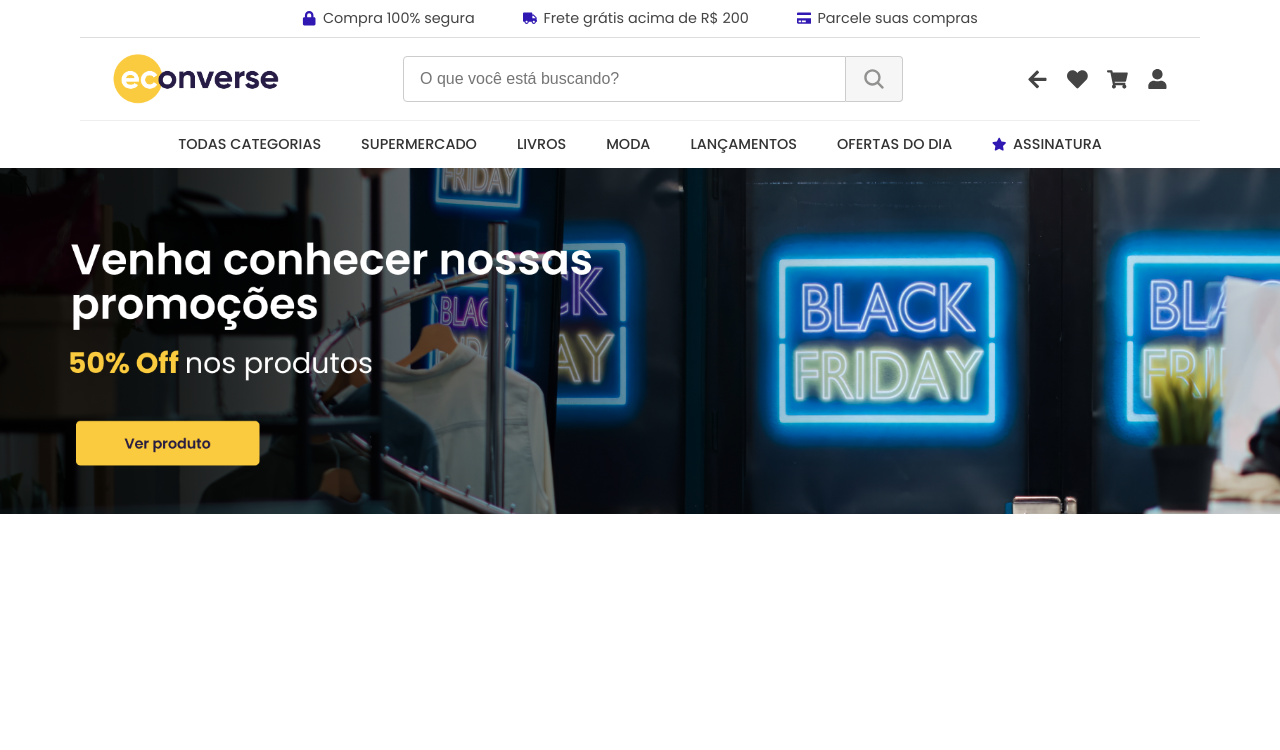
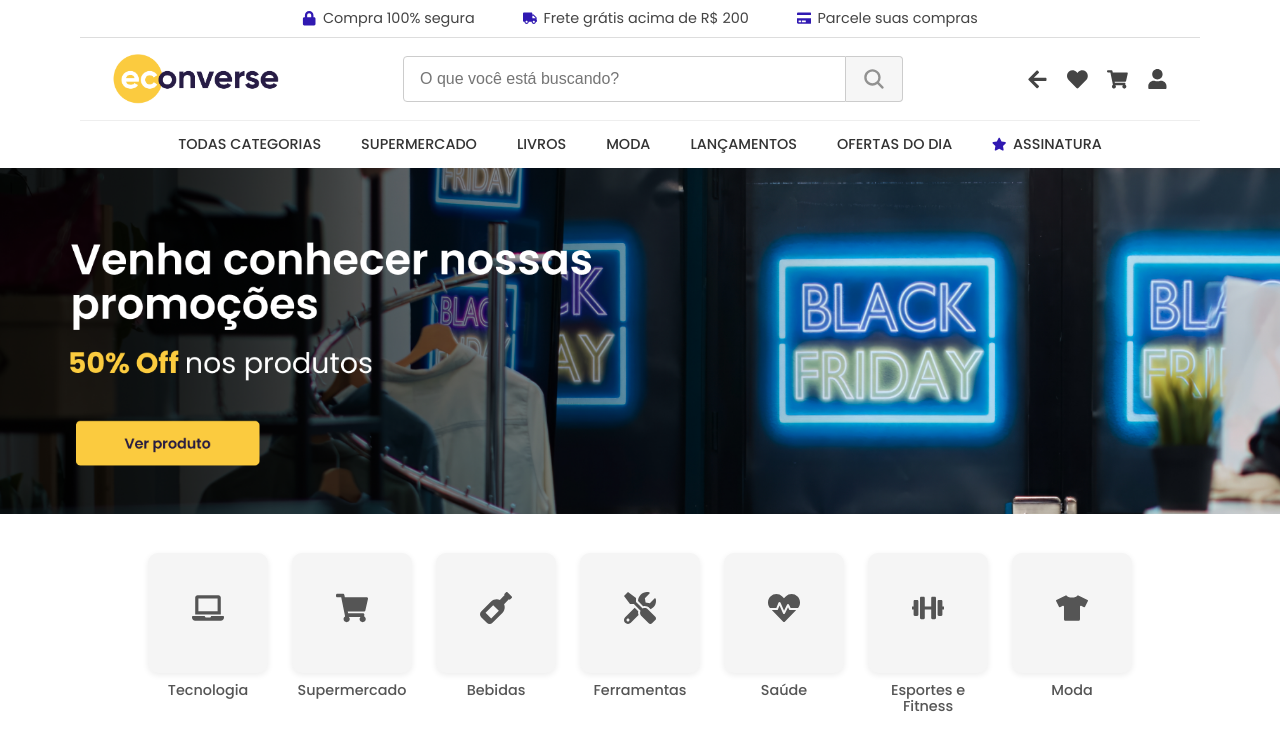
Before and after one commit to ferreiraalan13/teste-front-end, a React (Vite) app: page / in a window 1280 px wide. Shown: the top 750 px of the page. Built offline with nearby package versions, Linux system fonts and the light colour scheme.

Commit message:
criação do componente de lista de categorias.

```diff
--- a/src/App.tsx
+++ b/src/App.tsx
@@ -1,4 +1,5 @@
 import { Banner } from "./components/Banner/Banner";
+import { CategoryList } from "./components/CategoryList/CategoryList";
 import { Header } from "./components/Header/Header";
 
 function App() {
@@ -6,6 +7,7 @@ function App() {
     <>
       <Header />
       <Banner />
+      <CategoryList />
     </>
   );
 }
--- /dev/null
+++ b/src/components/CategoryList/CategoryList.module.scss
@@ -0,0 +1,61 @@
+.container {
+  display: flex;
+  flex-wrap: wrap;
+  justify-content: center;
+  gap: 1.5rem;
+  padding: 2rem 0;
+}
+
+.cardDiv {
+  display: flex;
+  flex-direction: column;
+  align-items: center;
+  width: 120px;
+  text-align: center; // garante que o texto fique centralizado
+}
+
+.card {
+  display: flex;
+  align-items: center;
+  justify-content: center;
+  width: 100%;
+  aspect-ratio: 1 / 1; // mantém o card quadrado
+  background-color: #f5f5f5;
+  border-radius: 10px;
+  box-shadow: 0 2px 6px rgba(0, 0, 0, 0.08);
+  cursor: pointer;
+  transition: all 0.3s ease;
+  color: #555;
+
+  &:hover {
+    transform: translateY(-2px);
+  }
+
+  .iconWrapper {
+    font-size: 2rem;
+    color: #555;
+    transition: color 0.3s;
+  }
+
+  &.active {
+    .iconWrapper {
+      color: #3019b2;
+    }
+  }
+}
+
+.name {
+  margin-top: 0.6rem;
+  font-size: 0.9rem;
+  font-weight: 500;
+  word-wrap: break-word; /* quebra palavras longas */
+  white-space: normal; /* permite quebra de linha */
+  line-height: 1.1;
+  max-width: 100%;
+  color: #555;
+  transition: color 0.3s;
+
+  &.active {
+    color: #3019b2;
+  }
+}
--- /dev/null
+++ b/src/components/CategoryList/CategoryList.tsx
@@ -0,0 +1,56 @@
+import { useState, type JSX } from "react";
+import {
+  FaLaptop,
+  FaShoppingCart,
+  FaWineBottle,
+  FaTools,
+  FaHeartbeat,
+  FaDumbbell,
+  FaTshirt,
+} from "react-icons/fa";
+import styles from "./CategoryList.module.scss";
+
+type Category = {
+  id: number;
+  name: string;
+  icon: JSX.Element;
+};
+
+export function CategoryList() {
+  const [activeId, setActiveId] = useState<number | null>(null);
+
+  const categories: Category[] = [
+    { id: 1, name: "Tecnologia", icon: <FaLaptop /> },
+    { id: 2, name: "Supermercado", icon: <FaShoppingCart /> },
+    { id: 3, name: "Bebidas", icon: <FaWineBottle /> },
+    { id: 4, name: "Ferramentas", icon: <FaTools /> },
+    { id: 5, name: "Saúde", icon: <FaHeartbeat /> },
+    { id: 6, name: "Esportes e Fitness", icon: <FaDumbbell /> },
+    { id: 7, name: "Moda", icon: <FaTshirt /> },
+  ];
+
+  return (
+    <section className={styles.container}>
+      {categories.map((category) => (
+        <div className={styles.cardDiv}>
+          <div
+            key={category.id}
+            className={`${styles.card} ${
+              activeId === category.id ? styles.active : ""
+            }`}
+            onClick={() => setActiveId(category.id)}
+          >
+            <div className={styles.iconWrapper}>{category.icon}</div>
+          </div>
+          <span
+            className={`${styles.name} ${
+              activeId === category.id ? styles.active : ""
+            }`}
+          >
+            {category.name}
+          </span>
+        </div>
+      ))}
+    </section>
+  );
+}
```
